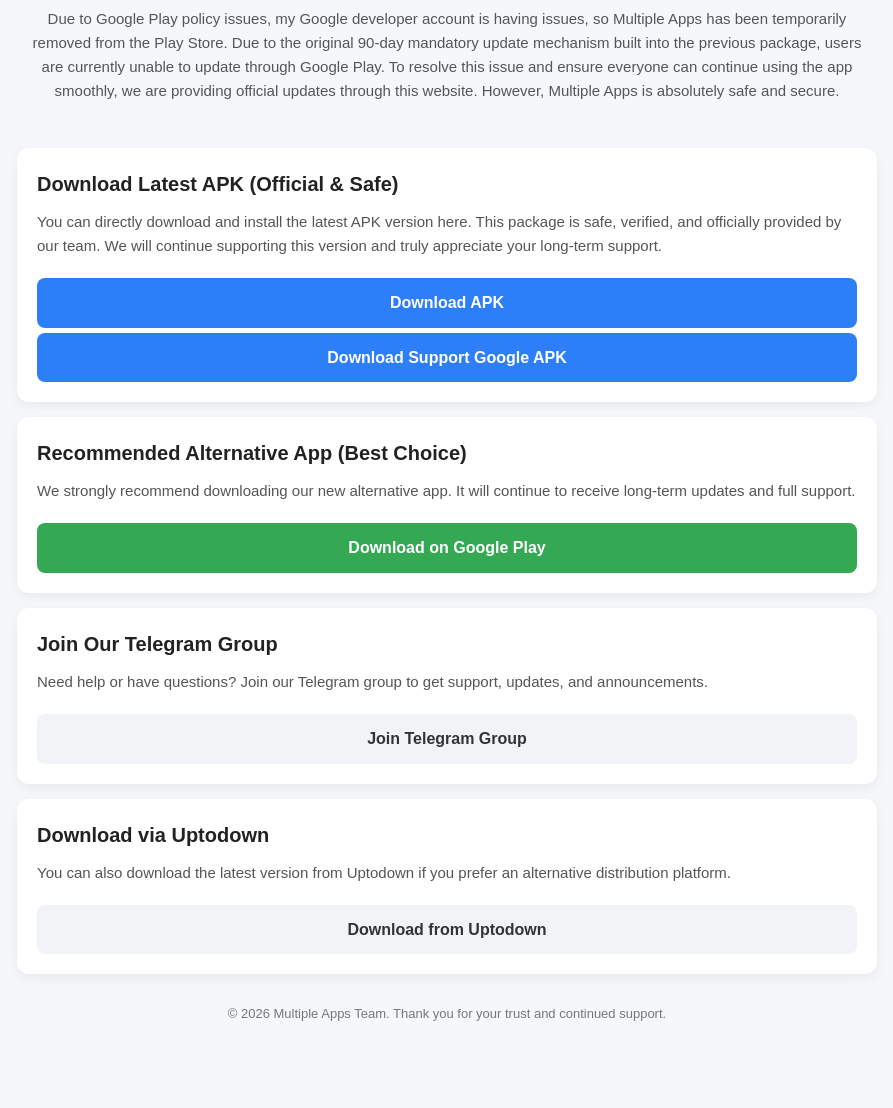
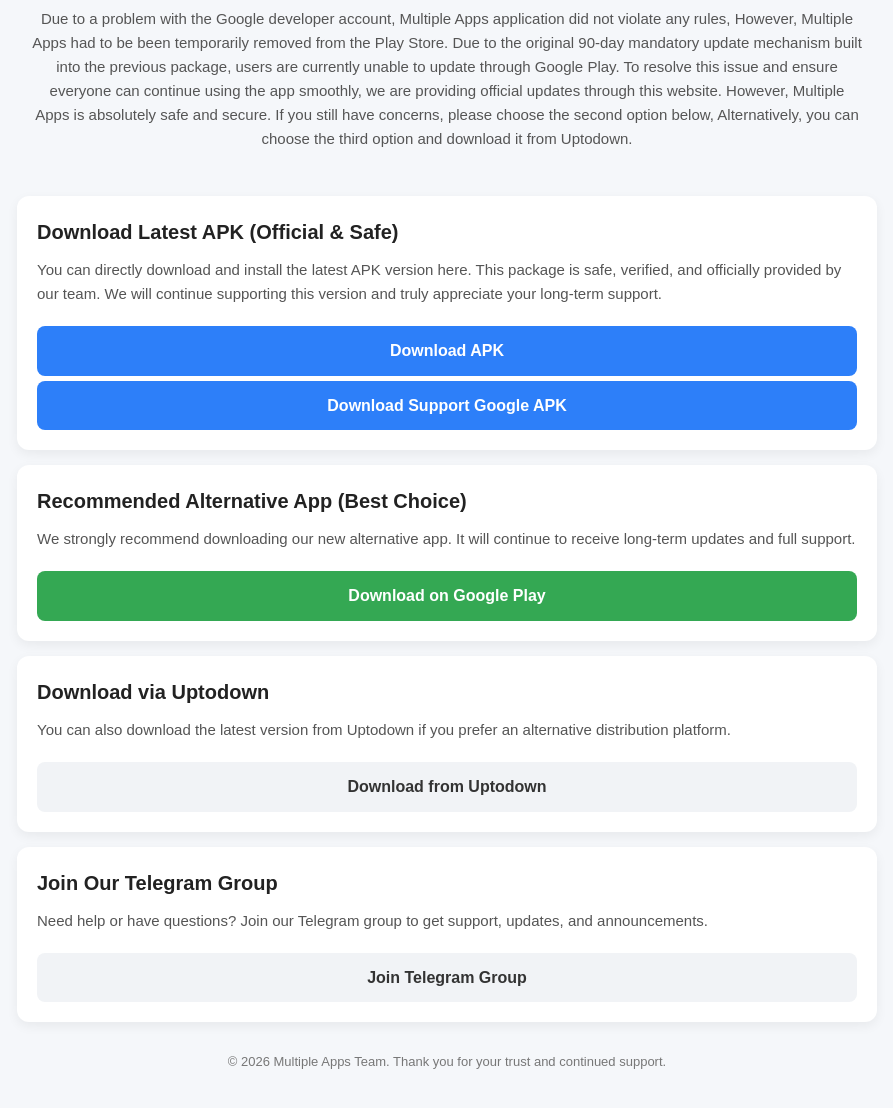
Before and after one commit to multipleapps/multipleapps.github.io, a plain HTML site: page index.html in a window 1280 px wide. Shown: the part 104-1212 px from the top of the page, without its empty margins (193-1086 px from the left). Before the commit the page ends 1169 px from the top, so only its background shows below. Drawn offline with Linux system fonts and the light colour scheme.

Commit message:
Update index.html

```diff
--- a/index.html
+++ b/index.html
@@ -118,8 +118,8 @@
     <header>
         <h1>Official Update for Multiple Apps</h1>
         <p>
-			Due to Google Play policy issues, my Google developer account is having issues, so Multiple Apps has been temporarily removed from the Play Store. Due to the original 90-day mandatory update mechanism built into the previous package, users are currently unable to update through Google Play.
-            To resolve this issue and ensure everyone can continue using the app smoothly, we are providing official updates through this website. However, Multiple Apps is absolutely safe and secure.
+			Due to a problem with the Google developer account, Multiple Apps application did not violate any rules, However, Multiple Apps had to be been temporarily removed from the Play Store. Due to the original 90-day mandatory update mechanism built into the previous package, users are currently unable to update through Google Play.
+            To resolve this issue and ensure everyone can continue using the app smoothly, we are providing official updates through this website. However, Multiple Apps is absolutely safe and secure. If you still have concerns, please choose the second option below, Alternatively, you can choose the third option and download it from Uptodown.
         </p>
     </header>
 
@@ -147,20 +147,20 @@
         <a href="https://play.google.com/store/apps/details?id=com.multiaccounts.cloneapps" target="_blank" class="btn btn-success">Download on Google Play</a>
     </div>
 
+	<div class="card">
+        <h2>Download via Uptodown</h2>
+        <p>
+            You can also download the latest version from Uptodown if you prefer an alternative distribution platform.
+        </p>
+        <a href="https://com-multiplebox-droidapps.cn.uptodown.com/android" target="_blank" class="btn btn-secondary">Download from Uptodown</a>
+    </div>
+
     <div class="card">
         <h2>Join Our Telegram Group</h2>
         <p>
             Need help or have questions? Join our Telegram group to get support, updates, and announcements.
         </p>
         <a href="https://t.me/+5_Lxtsdj4AsyYmY9" target="_blank" class="btn btn-secondary">Join Telegram Group</a>
-    </div>
-
-    <div class="card">
-        <h2>Download via Uptodown</h2>
-        <p>
-            You can also download the latest version from Uptodown if you prefer an alternative distribution platform.
-        </p>
-        <a href="https://com-multiplebox-droidapps.cn.uptodown.com/android" target="_blank" class="btn btn-secondary">Download from Uptodown</a>
     </div>
 
     <footer>
```
